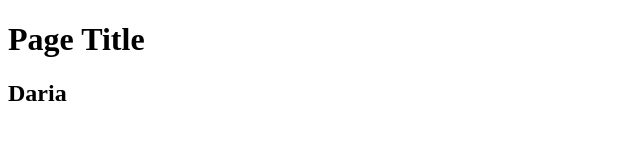
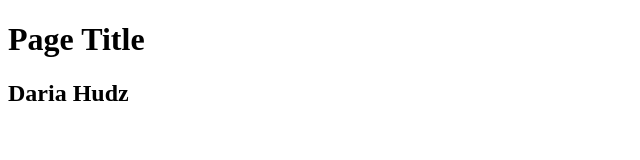
Before and after one commit to dHudz1/node-js-course, a plain HTML site: page index.html in a window 1280 px wide. Shown: the whole page, without its empty margins (0-640 px from the left). Drawn offline with Linux system fonts and the light colour scheme.

Commit message:
Update index.html

```diff
--- a/index.html
+++ b/index.html
@@ -9,7 +9,7 @@
 
 <body>
 	<h1>Page Title</h1>
-	<h2>Daria</h2>
+	<h2>Daria Hudz</h2>
 </body>
 
 </html>
```
